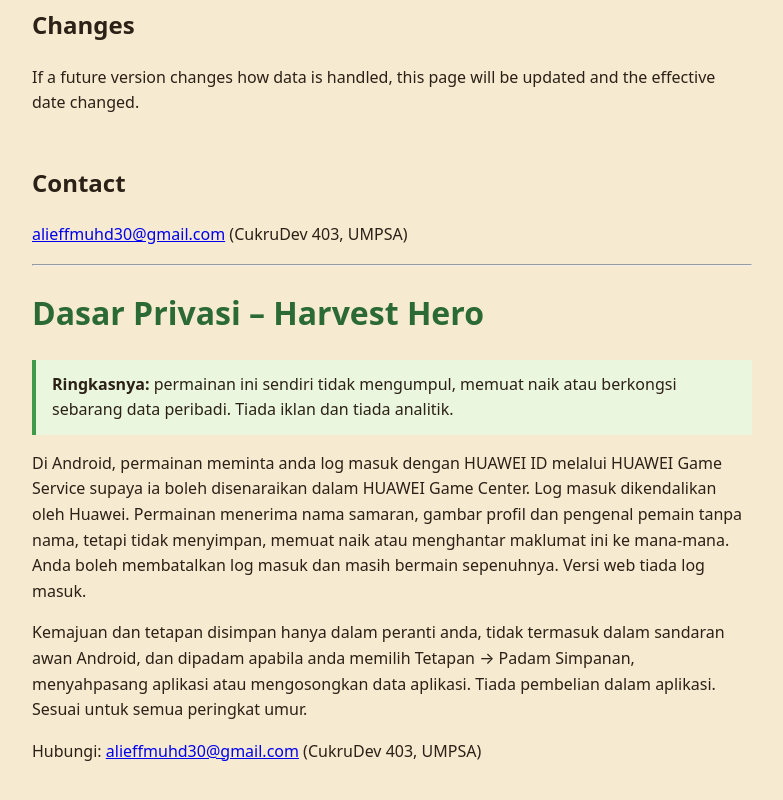
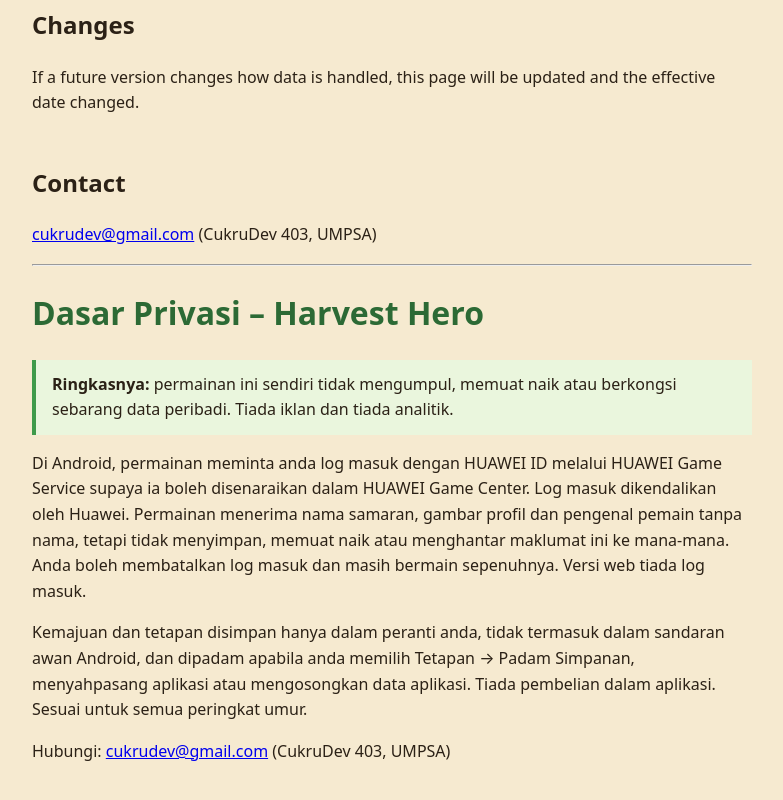
Before and after one commit to alieff77/harvest-hero-privacy, a plain HTML site: page index.html in a window 1280 px wide. Shown: the part 1192-1992 px from the top of the page, without its empty margins (248-1031 px from the left). Drawn offline with Linux system fonts and the light colour scheme.

Commit message:
change email

```diff
--- a/index.html
+++ b/index.html
@@ -80,7 +80,7 @@
     </p>
 
     <h2>Contact</h2>
-    <p><a href="mailto:cukrudev@gmail.com">alieffmuhd30@gmail.com</a> (CukruDev 403, UMPSA)</p>
+    <p><a href="mailto:cukrudev@gmail.com">cukrudev@gmail.com</a> (CukruDev 403, UMPSA)</p>
 
     <hr />
 
@@ -101,6 +101,6 @@
       Android, dan dipadam apabila anda memilih Tetapan → Padam Simpanan, menyahpasang aplikasi atau
       mengosongkan data aplikasi. Tiada pembelian dalam aplikasi. Sesuai untuk semua peringkat umur.
     </p>
-    <p>Hubungi: <a href="mailto:cukrudev@gmail.com">alieffmuhd30@gmail.com</a> (CukruDev 403, UMPSA)</p>
+    <p>Hubungi: <a href="mailto:cukrudev@gmail.com">cukrudev@gmail.com</a> (CukruDev 403, UMPSA)</p>
   </body>
 </html>
```
